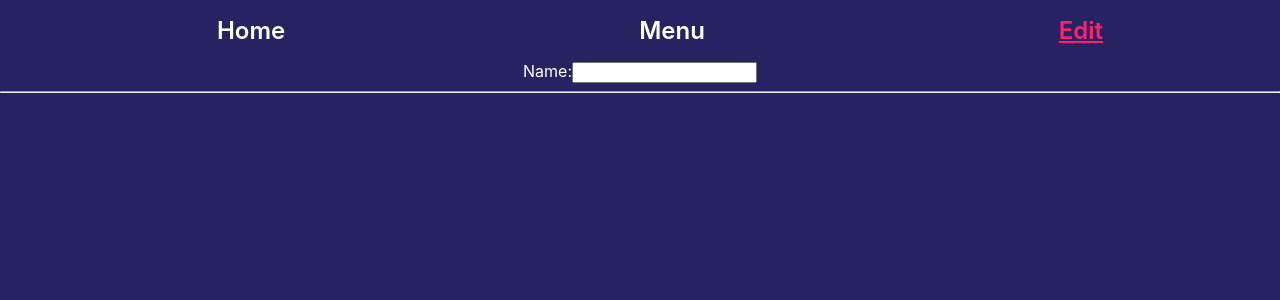
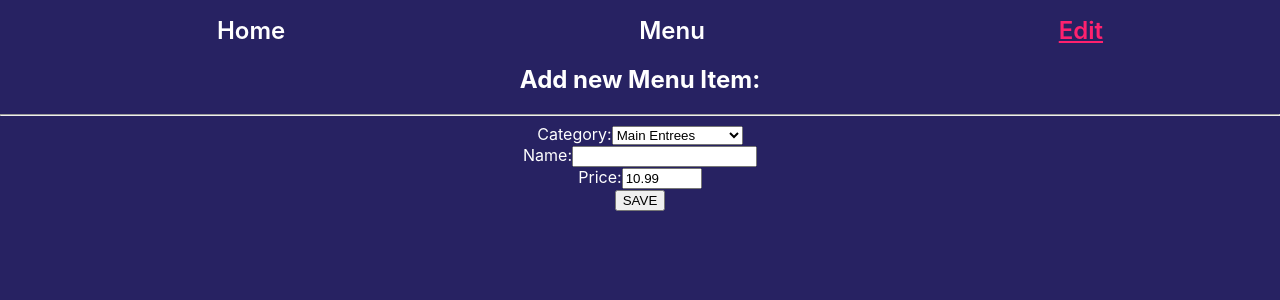
Before and after one commit to toddalbert/restaurant-frontend, a React (Create React App) app: page /edit in a window 1280 px wide. Shown: the top 300 px of the page. Built offline with nearby package versions, Linux system fonts and the light colour scheme.

Commit message:
added form to create new menu item

```diff
--- a/public/index.html
+++ b/public/index.html
@@ -1,43 +1,20 @@
 <!DOCTYPE html>
 <html lang="en">
+
 <head>
   <meta charset="utf-8" />
   <link rel="icon" href="%PUBLIC_URL%/favicon.ico" />
   <meta name="viewport" content="width=device-width, initial-scale=1" />
   <meta name="theme-color" content="#000000" />
-    <meta
-      name="description"
-      content="Web site created using create-react-app"
-    />
+  <meta name="description" content="Web site created using create-react-app" />
   <link rel="apple-touch-icon" href="%PUBLIC_URL%/logo192.png" />
-    <!--
-      manifest.json provides metadata used when your web app is installed on a
-      user's mobile device or desktop. See https://developers.google.com/web/fundamentals/web-app-manifest/
-    -->
   <link rel="manifest" href="%PUBLIC_URL%/manifest.json" />
-    <!--
-      Notice the use of %PUBLIC_URL% in the tags above.
-      It will be replaced with the URL of the `public` folder during the build.
-      Only files inside the `public` folder can be referenced from the HTML.
+  <title>Luck Chinese Menu</title>
+</head>
 
-      Unlike "/favicon.ico" or "favicon.ico", "%PUBLIC_URL%/favicon.ico" will
-      work correctly both with client-side routing and a non-root public URL.
-      Learn how to configure a non-root public URL by running `npm run build`.
-    -->
-    <title>React App</title>
-  </head>
 <body>
   <noscript>You need to enable JavaScript to run this app.</noscript>
   <div id="root"></div>
-    <!--
-      This HTML file is a template.
-      If you open it directly in the browser, you will see an empty page.
+</body>
 
-      You can add webfonts, meta tags, or analytics to this file.
-      The build step will place the bundled scripts into the <body> tag.
-
-      To begin the development, run `npm start` or `yarn start`.
-      To create a production bundle, use `npm run build` or `yarn build`.
-    -->
-  </body>
 </html>
--- a/src/components/Edit.js
+++ b/src/components/Edit.js
@@ -3,25 +3,95 @@ import React, { Component } from 'react'
 class Edit extends Component {
   constructor(props) {
     super(props)
-    this.state = { name: '' }
+    this.state = {
+      name: '',
+      category: 'entrees',
+      price: '10.99',
+      message: '',
+    }
     this.handleChange = this.handleChange.bind(this)
+    this.handleSubmit = this.handleSubmit.bind(this)
+  }
+  handleSubmit(e) {
+    let { name, price, category } = this.state
+    e.preventDefault()
+    // let's build up our item like:
+    /*
+      {
+        "category": "entrees",
+        "item": {
+          "name": "House Fried Rice",
+          "price": 9.99,
+          "vegetarian": false
+        }
+      }
+     */
+    let data = { category, item: { name, price } }
+    console.log('Save my item to Firebase here:', data)
+    fetch('https://restaurant-api-js01lc-app.appspot.com/menu/add', {
+      method: 'POST', // GET, POST, PUT, PATCH, DELETE
+      headers: {
+        'Content-Type': 'application/json'
+      },
+      body: JSON.stringify(data) // must match "Content-Type"
+    })
+      .then(response => {
+        if (response.status === 200) {
+          this.setState({ name: '', message: 'Item Saved!' })
+          setTimeout(() => {
+            this.setState({ message: '' })
+          }, 6000)
+        }
+      })
+      .catch(err => console.log('Got back error: ' + err))
   }
   handleChange(event) {
-    this.setState({ name: event.target.value })
+    let newState = {}
+    newState[event.target.name] = event.target.value
+    // { price: 11.99 }
+    // { name: "Mu Shu" }
+    // { category: "appetizers" }
+    this.setState(newState)
+  }
+  componentDidMount() {
+    if (window.myName) {
+      this.setState({ name: window.myName })
+    }
+  }
+  componentWillUnmount() {
+    window.myName = this.state.name
   }
   render() {
-    let { name } = this.state
+    let { name, price, category, message } = this.state
     return (
       <section>
-        <form>
+        <h1>Add new Menu Item:</h1>
+        <hr />
+        <form onSubmit={this.handleSubmit}>
           <label>
+            Category:
+            <select name="category" value={category} onChange={this.handleChange}>
+              <option value="appetizers">Appetizers</option>
+              <option value="soups">Soups and Salads</option>
+              <option value="entrees">Main Entrees</option>
+              <option value="drinks">Drinks</option>
+            </select>
+          </label>
+          <br />
+          <label htmlFor="name">
             Name:
-            <input type="text" value={name} onChange={this.handleChange} />
+            <input name="name" type="text" value={name} onChange={this.handleChange} />
           </label>
+          <br />
+          <label htmlFor="price">
+            Price:
+            <input name="price" value={price} onChange={this.handleChange} type="number" min="0.00" max="99.99" step="0.01" />
+          </label>
+          <br />
+          <button type="submit">SAVE</button>
         </form>
-        <hr />
-        {name &&
-          <h2>Hello, {name}</h2>
+        {message &&
+          <h2>{message}</h2>
         }
       </section>
     )
--- a/src/components/menu/Section.js
+++ b/src/components/menu/Section.js
@@ -3,7 +3,6 @@ import Item from './Item'
 
 function Section(props) {
   let { name, items } = props
-  console.log(name, items)
   return (
     <Fragment>
       <h2>{name.toUpperCase()}</h2>
```
Lines whose indentation alone changed are shown as unchanged.
